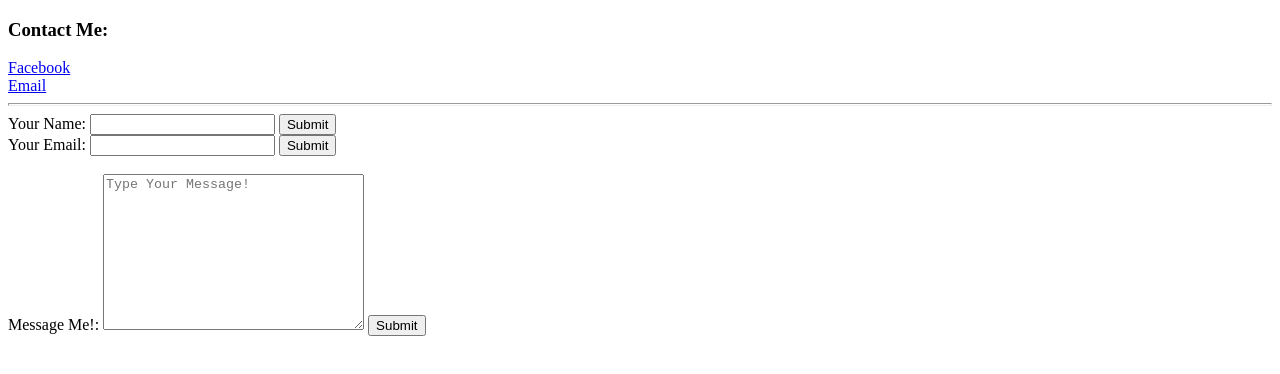
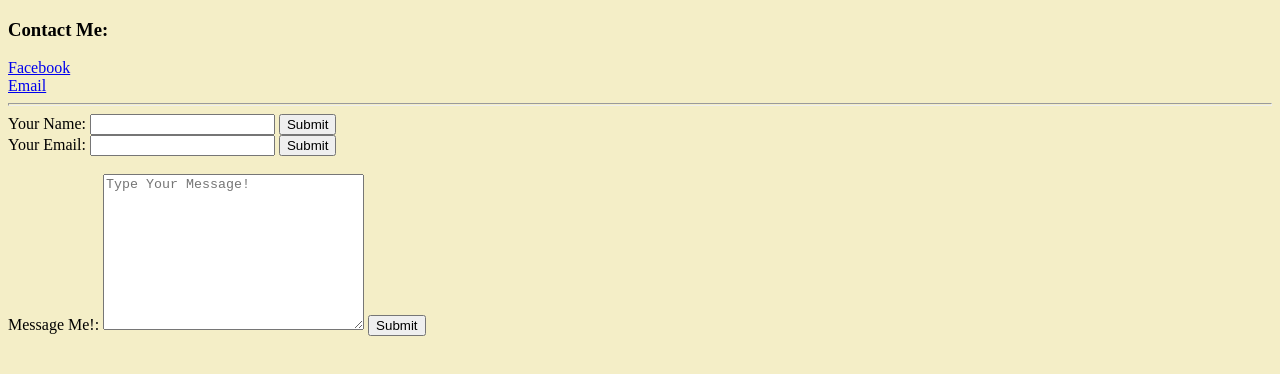
Before and after one commit to BrandonWaddell/cv, a plain HTML site: page contactme.html in a window 1280 px wide. Drawn offline with Linux system fonts and the light colour scheme.

Commit message:
changed background

```diff
--- a/contactme.html
+++ b/contactme.html
@@ -8,7 +8,7 @@
     <title>Contact Me</title>
 </head>
 
-<body>
+<body style="background-color: #f4eec7;">
     <h3>Contact Me:</h3>
     <a href="https://www.facebook.com/brandonkwaddell" target="blank">Facebook</a>
     <br>
```
Also changed, not shown: hobbies.html (+1 -1 lines), index.html (+1 -1 lines).
